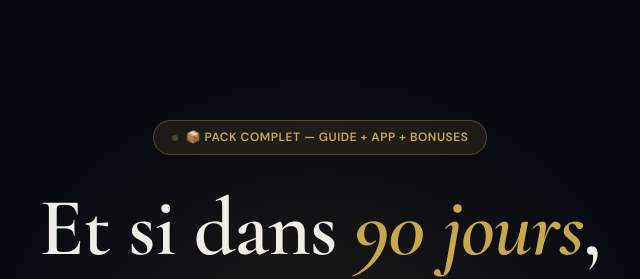
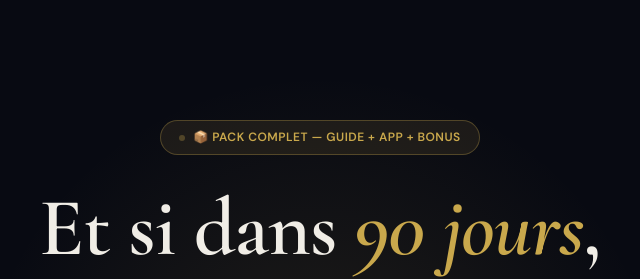
Before and after one commit to coachredo-app/plan-b-tracker, a website: page index.html in a window 1280 px wide. Shown: the top 279 px of the page, 320-960 px from the left. Drawn offline with nearby package versions, Linux system fonts and the light colour scheme.

Commit message:
Fix typo: Bonuses → Bonus in hero badge and meta description
Co-Authored-By: Claude Sonnet 4.6 <noreply@anthropic.com>

```diff
--- a/index.html
+++ b/index.html
@@ -4,7 +4,7 @@
 <meta charset="UTF-8">
 <meta name="viewport" content="width=device-width, initial-scale=1.0">
 <title>Plan B Rentable — Trouve et lance ton revenu complémentaire en 90 jours</title>
-<meta name="description" content="La méthode complète pour créer ton activité parallèle en Afrique — sans quitter ton emploi. Guide + Workbook + Bonuses + Application de suivi.">
+<meta name="description" content="La méthode complète pour créer ton activité parallèle en Afrique — sans quitter ton emploi. Guide + Workbook + Bonus + Application de suivi.">
 <link rel="preconnect" href="https://fonts.googleapis.com">
 <link href="https://fonts.googleapis.com/css2?family=Cormorant+Garamond:ital,wght@0,400;0,600;0,700;1,400;1,600&family=DM+Sans:wght@300;400;500;600;700&display=swap" rel="stylesheet">
 <style>
@@ -239,7 +239,7 @@ src="https://www.facebook.com/tr?id=1397811205073670&ev=PageView&noscript=1"
 <!-- HERO -->
 <div class="hero">
   <div class="glow"></div>
-  <div class="hero-badge">📦 Pack complet — Guide + App + Bonuses</div>
+  <div class="hero-badge">📦 Pack complet — Guide + App + Bonus</div>
   <h1>Et si dans <em>90 jours</em>,<br>tu avais un deuxième revenu ?</h1>
   <p class="hero-sub">La méthode complète pour créer ton activité parallèle en Afrique francophone — <strong>sans quitter ton emploi</strong>, sans gros capital, sans perdre du temps.</p>
   <div class="hero-cta-wrap">
```
